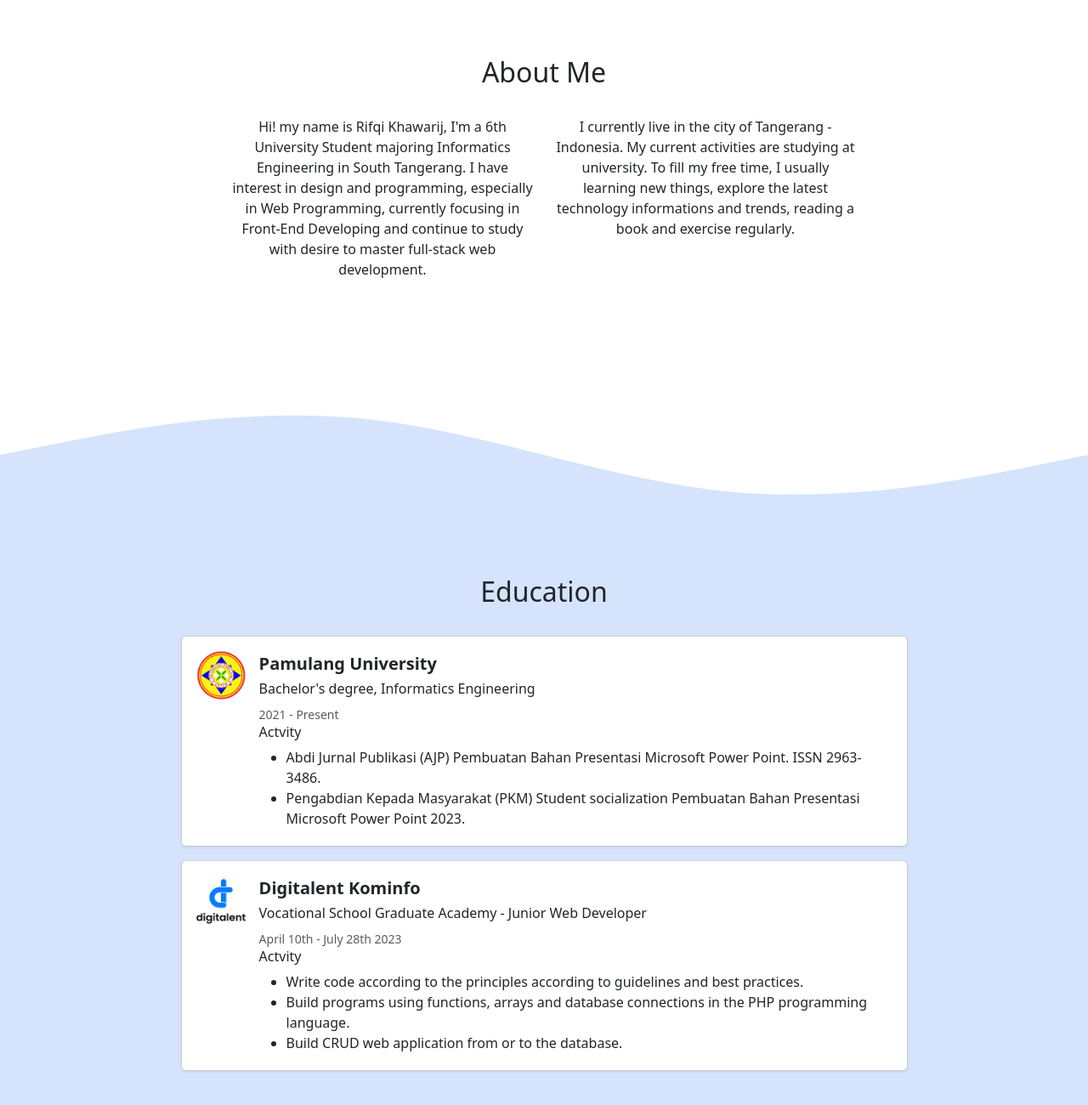
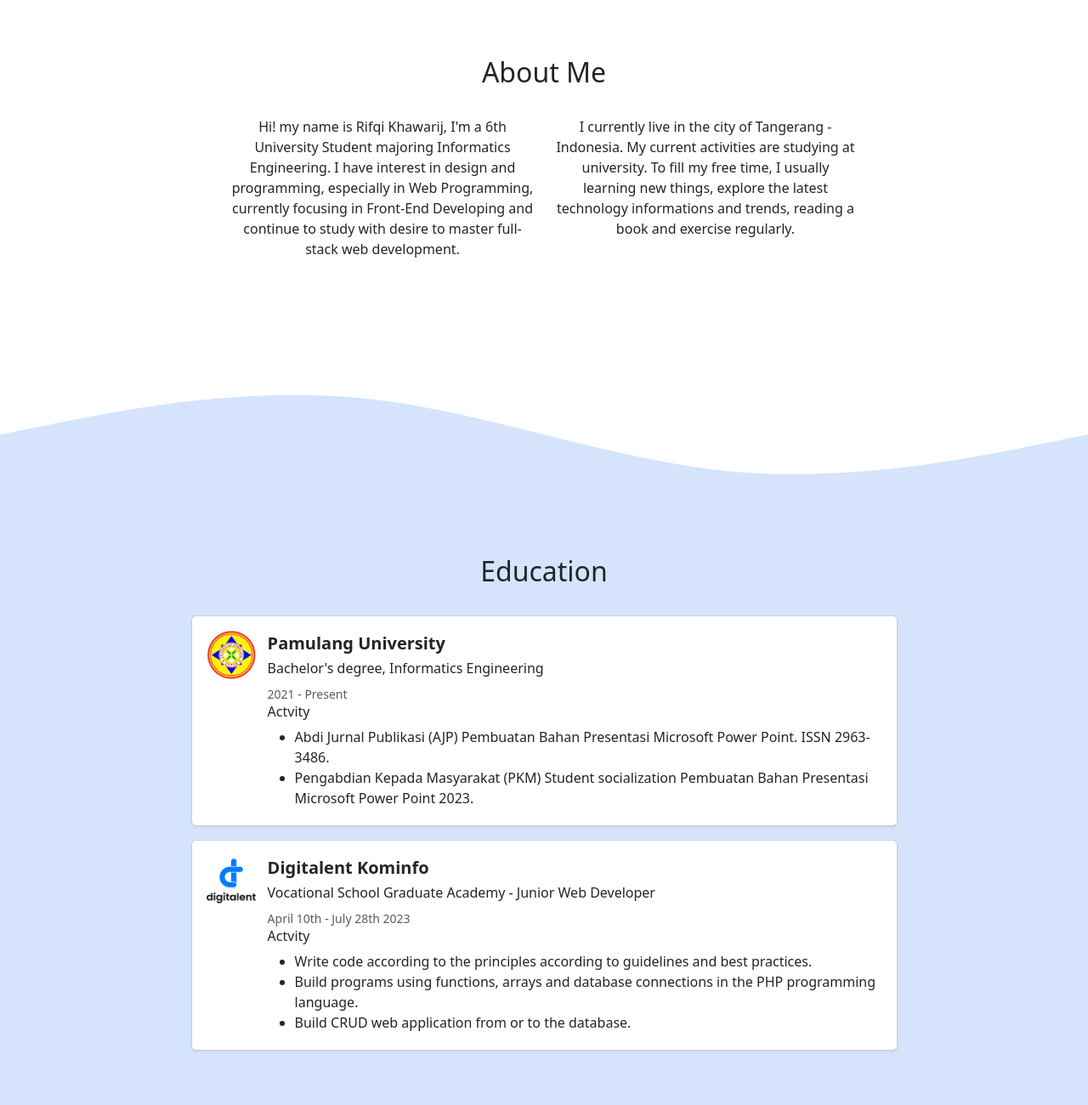
Before and after one commit to rkhawariz/portfolio, a plain HTML site: page index.html in a window 1280 px wide. Shown: the part 880-2180 px from the top of the page at 85% size. Drawn offline with nearby package versions, Linux system fonts and the light colour scheme.

Commit message:
Perbaikan bug

```diff
--- a/index.html
+++ b/index.html
@@ -109,7 +109,7 @@
           <div class="col-md-4">
             <p>
               Hi! my name is Rifqi Khawarij, I'm a 6th University Student
-              majoring Informatics Engineering in South Tangerang. I have
+              majoring Informatics Engineering. I have
               interest in design and programming, especially in Web Programming,
               currently focusing in Front-End Developing and continue to study
               with desire to master full-stack web development.
@@ -145,10 +145,7 @@
         </div>
         <div class="row justify-content-center mt-4">
           <div class="col-md-9">
-            <div
-              class="card mb-3 row justify-content-center"
-              style="max-width: 940px"
-            >
+            <div class="card mb-3">
               <div class="row g-0 shadow-sm">
                 <div class="col-md-1 p-3">
                   <img
@@ -181,9 +178,7 @@
           </div>
           <div class="col-md-9">
             <div
-              class="card mb-3 row justify-content-center"
-              style="max-width: 940px"
-            >
+              class="card">
               <div class="row g-0 shadow-sm">
                 <div class="col-md-1 p-3">
                   <img
@@ -257,7 +252,7 @@
                   href="https://rkhawariz.github.io/"
                   target="_blank"
                   class="btn btn-primary"
-                  >Learn More</a
+                  >See Details</a
                 >
               </div>
             </div>
@@ -277,7 +272,7 @@
                   href="https://github.com/rkhawariz/scholarship-registration"
                   target="_blank"
                   class="btn btn-primary"
-                  >Learn More</a
+                  >See Details</a
                 >
               </div>
             </div>
@@ -292,7 +287,7 @@
                   from the database, dengan fitur login. created using the
                   Codeigniter Framework, Bootstrap and MySQL as the database.
                 </p>
-                <a href="#" class="btn btn-primary">Learn More</a>
+                <a href="#" class="btn btn-primary">See Details</a>
               </div>
             </div>
           </div>
```
